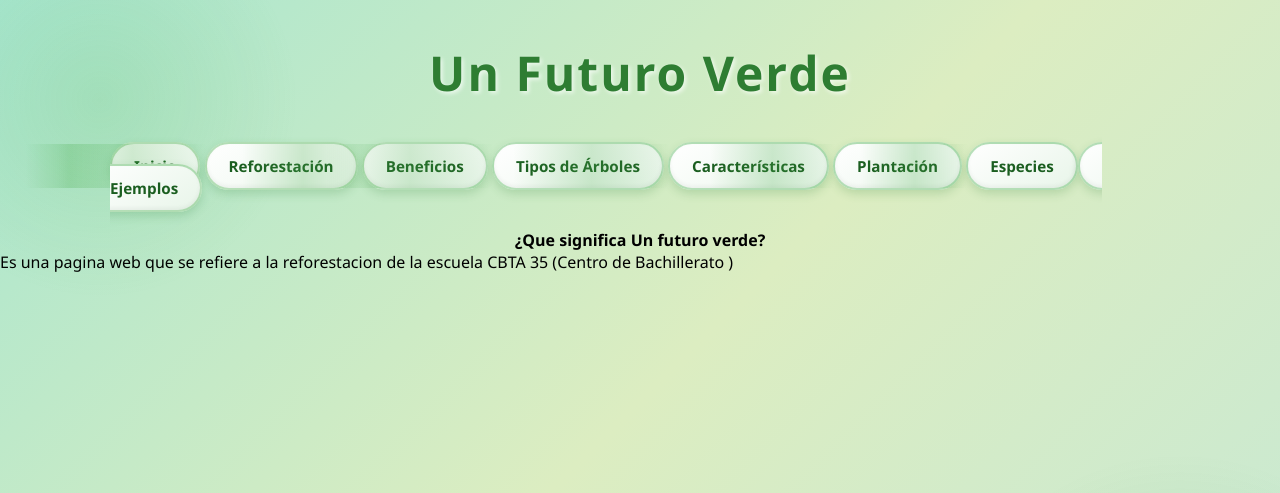
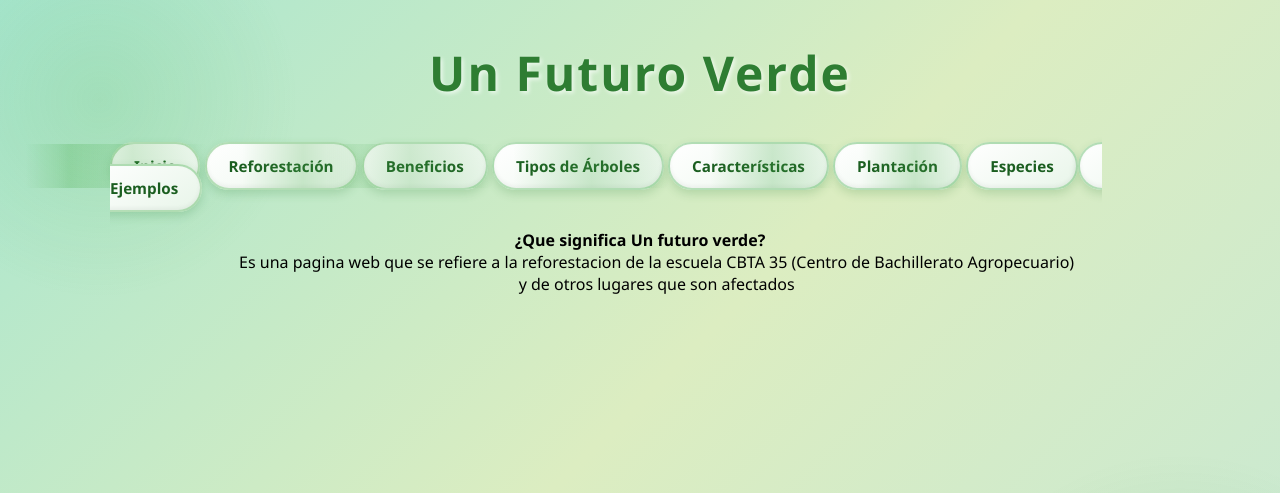
Before and after one commit to osmarsalinassanchez-pixel/PEC, a Laravel app: page / in a window 1280 px wide. Shown: the top 493 px of the page. Run offline with Laravel 12, Linux system fonts and the light colour scheme.

Commit message:
avance del proyecto

```diff
--- a/resources/views/welcome.blade.php
+++ b/resources/views/welcome.blade.php
@@ -253,7 +253,11 @@
     </header>
 
     <center><strong>¿Que significa Un futuro verde?</strong></center>
-    <p>Es una pagina web que se refiere a la reforestacion de la escuela CBTA 35 (Centro de Bachillerato )</p>
+    <center><pre>
+        Es una pagina web que se refiere a la reforestacion de la escuela CBTA 35 (Centro de Bachillerato Agropecuario)
+        y de otros lugares que son afectados
+
+    </pre></center>
 
 </body>
 </html>
```
